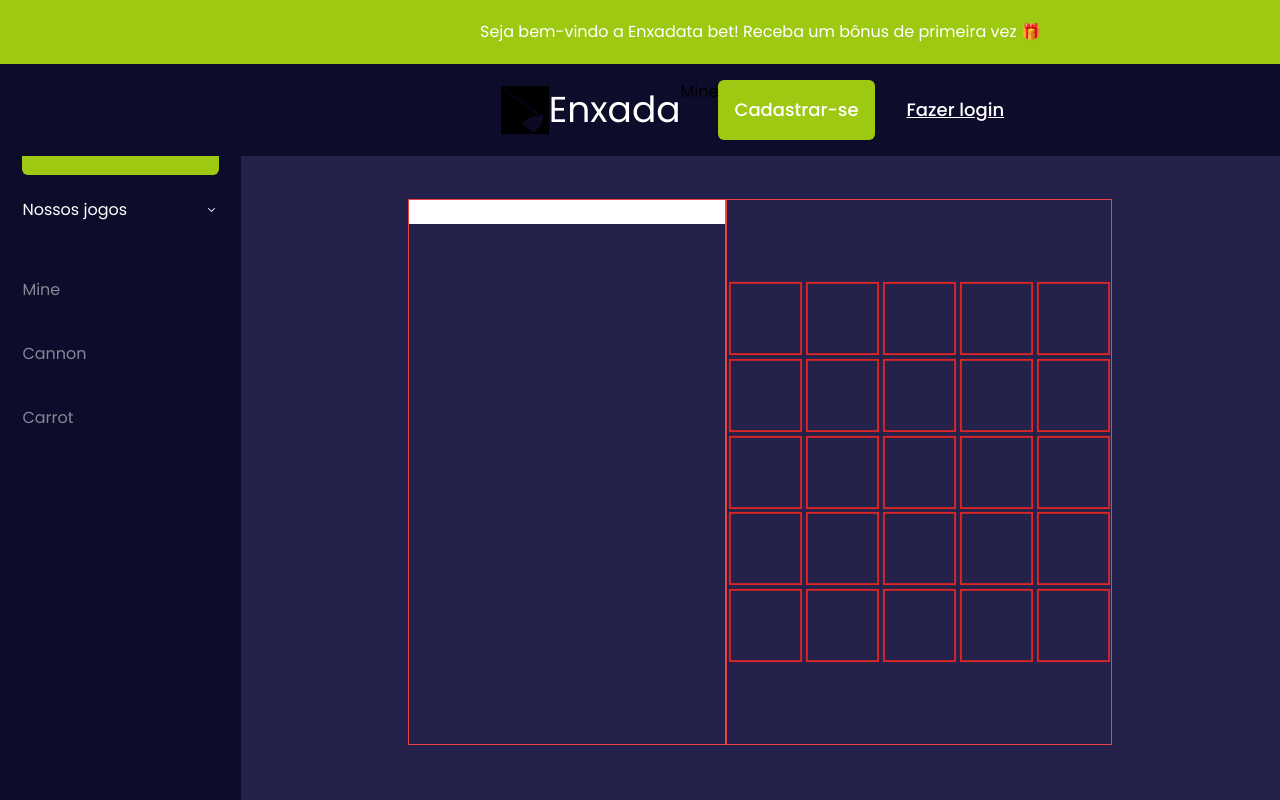
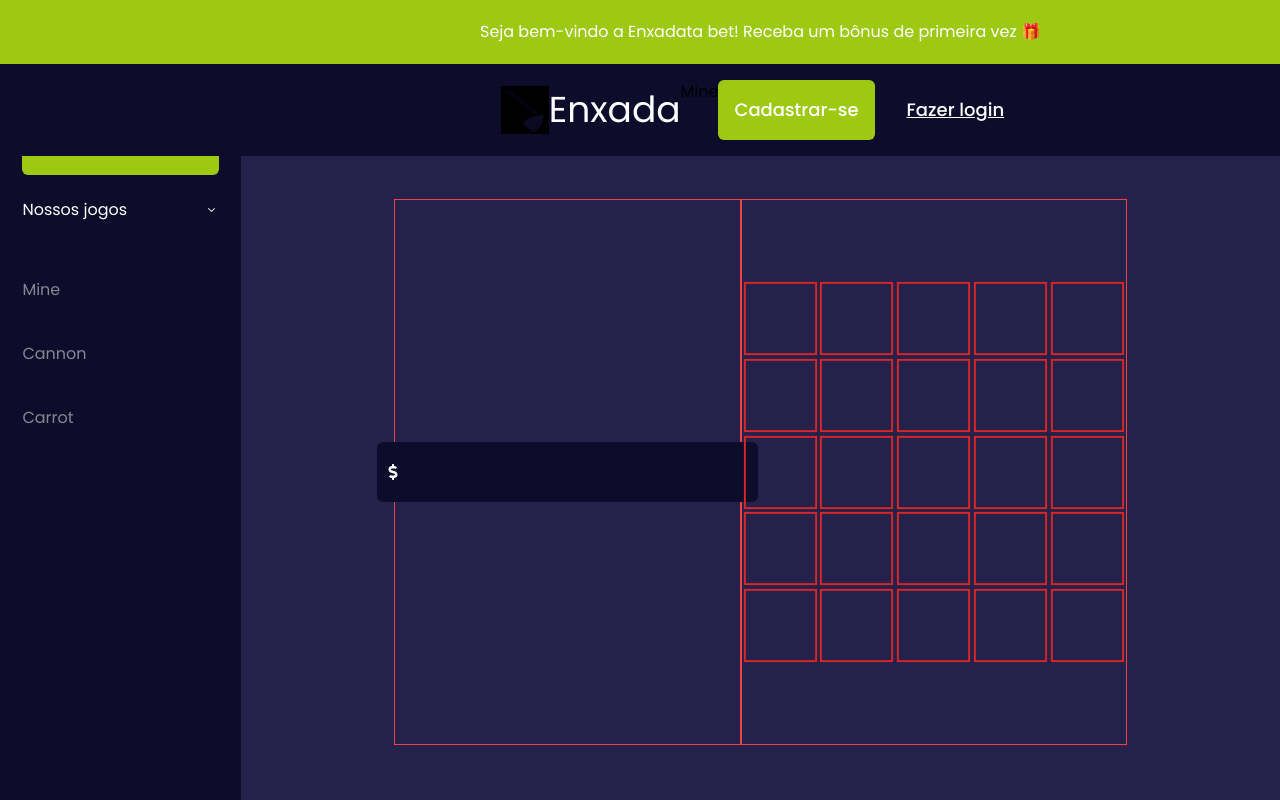
Before and after one commit to joaomuniz98/enxada, a Next.js app in the folder frontend/: page /mine in a window 1280 px wide. Built offline with nearby package versions, Linux system fonts and the light colour scheme.

Commit message:
inplementando input dolar mine

```diff
--- a/frontend/package.json
+++ b/frontend/package.json
@@ -9,6 +9,7 @@
     "lint": "next lint"
   },
   "dependencies": {
+    "@fortawesome/fontawesome-free": "^6.4.2",
     "@radix-ui/react-icons": "^1.3.0",
     "@types/node": "20.6.3",
     "@types/react": "18.2.22",
@@ -18,9 +19,11 @@
     "clsx": "^2.0.0",
     "eslint": "8.49.0",
     "eslint-config-next": "13.5.2",
+    "fontawesome": "^5.6.3",
     "next": "13.5.2",
     "react": "18.2.0",
     "react-dom": "18.2.0",
+    "react-icons": "^4.11.0",
     "tailwind-merge": "^1.14.0",
     "typescript": "5.2.2"
   },
--- a/frontend/src/app/mine/_components/Mine.tsx
+++ b/frontend/src/app/mine/_components/Mine.tsx
@@ -13,6 +13,6 @@ export default function Mine({ row, col }: MineProps) {
 
 
   return (
-    <div  className="border-2 border-solid border-red-600 h-full w-full block scale-95" onClick={() => {}}  />
+    <div  className="border-2 border-solid border-red-600 h-full w-full block scale-95 " onClick={() => {}}  />
   );
 }
--- a/frontend/src/app/mine/page.tsx
+++ b/frontend/src/app/mine/page.tsx
@@ -1,7 +1,8 @@
 'use client';
 
 import Mine from "./_components/Mine";
-
+import CustomInput from "@/components/CustomInput";
+import {  AiFillDollarCircle } from 'react-icons/ai'
 interface MineGameProps {
 
 }
@@ -23,8 +24,8 @@ export default async function MinePage({ }: MineGameProps) {
 	<div className="h-full w-full flex items-center justify-center">
 		<div className="flex row-auto w-8/12 h-5/6 justify-center ">
 
-			<div  className="h-full w-2/4 border border-solid border-red-500">
-				  <input type="text" alt="valor" />
+			<div  className="h-full w-2/4 border border-solid border-red-500 flex  flex-col items-center justify-center	">
+						<CustomInput/>
 			</div>
 
 			<div className="w-full h-full border border-solid border-red-500 flex items-center justify-center " >
--- a/frontend/src/components/CustomButton.tsx
+++ b/frontend/src/components/CustomButton.tsx
@@ -1,4 +1,5 @@
 'use client';
+
 
 import { VariantProps, cva } from 'class-variance-authority'
 
--- /dev/null
+++ b/frontend/src/components/CustomInput.tsx
@@ -0,0 +1,35 @@
+'use client';
+import { FaDollarSign } from 'react-icons/fa';
+import { VariantProps, cva } from 'class-variance-authority'
+
+
+
+const variants = cva(
+  "px-4 py-4 text-white text-center font-medium text-lg", {
+  variants: {
+    variant: {
+      normal: "bg-@dark rounded-md",
+      underline: "underline"
+    }
+  },
+  defaultVariants: {
+    variant: 'normal'
+  }
+}
+)
+
+interface CustomInputProps
+  extends VariantProps<typeof variants>,
+  React.HTMLAttributes<HTMLInputElement> { }
+
+
+export default function CustomInput({ className, variant, children, ...rest }: CustomInputProps) {
+  return (
+    <div className="relative">
+      <input type='text' className={variants({ className, variant })} {...rest} />
+      <div className="absolute inset-y-0 left-0 flex items-center  pl-2">
+        <FaDollarSign style={{ color: "#ffffff" }} />
+      </div>
+    </div>
+  )
+}
```
Also changed, not shown: frontend/tailwind.config.js (line endings or trailing spaces), 1 other file (tests, documents, lock files or other folders).
